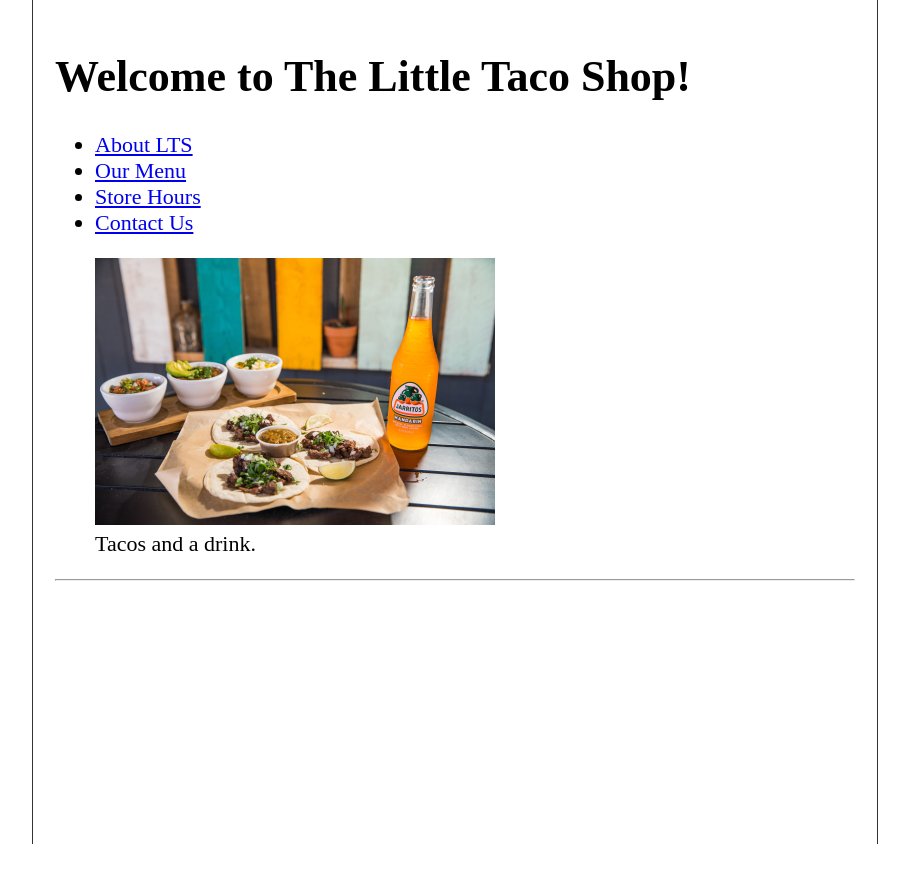
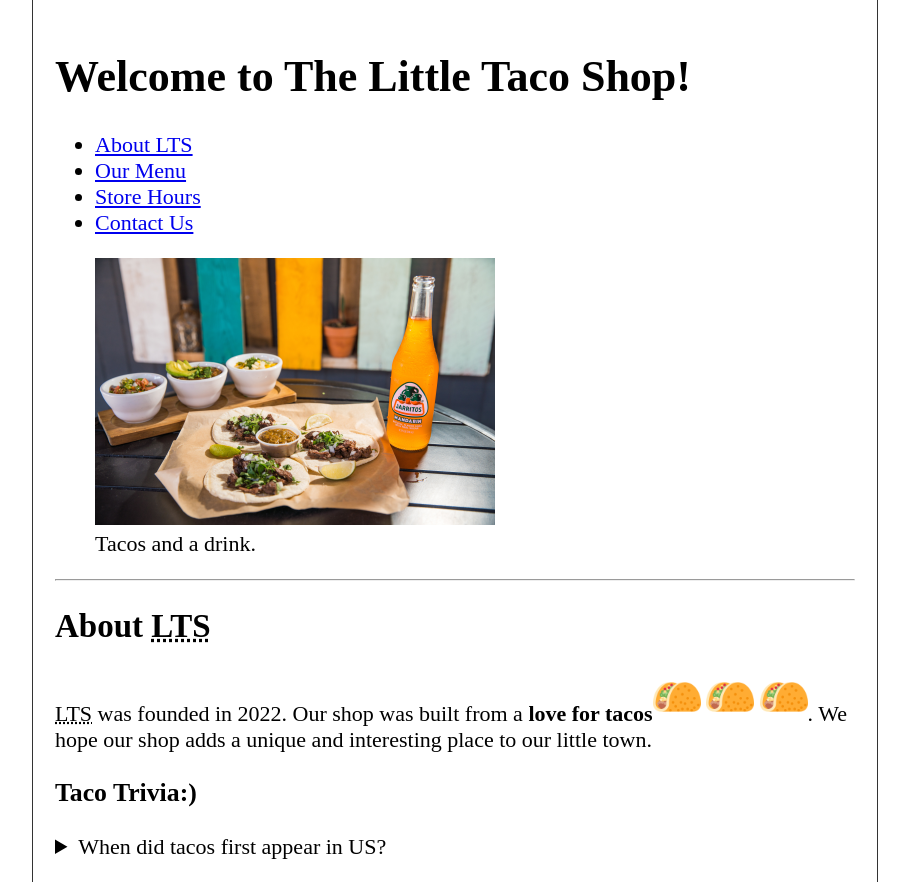
Before and after one commit to gmovernight/Little-Taco-Shop, a plain HTML site: page index.html in a window 1280 px wide. Shown: the whole page, without its empty margins (185-1094 px from the left). Before the commit the page ends 844 px from the top, so only its background shows below. Drawn offline with Linux system fonts and the light colour scheme.

Commit message:
AboutLTS

```diff
--- a/index.html
+++ b/index.html
@@ -43,5 +43,25 @@
       </figure>
     </header>
     <hr />
+    <main>
+      <article id="aboutLTS">
+        <h2>About <abbr title="Little Taco Shop">LTS</abbr></h2>
+        <p>
+          <abbr title="Little Taco Shop">LTS</abbr> was founded in 2022. Our
+          shop was built from a <strong>love for tacos</strong
+          ><img src="favicon.ico" alt="taco icon" title="little tacos" />
+          <img src="favicon.ico" alt="taco icon" title="little tacos" />
+          <img src="favicon.ico" alt="taco icon" title="little tacos" />. We
+          hope our shop adds a unique and interesting place to our little town.
+        </p>
+        <h3>Taco Trivia:)</h3>
+
+        <aside>
+          <details>
+            <summary>When did tacos first appear in US?</summary>
+            <p>They first appeared in 1905!</p>
+          </details>
+      </article>
+    </main>
   </body>
 </html>
```
